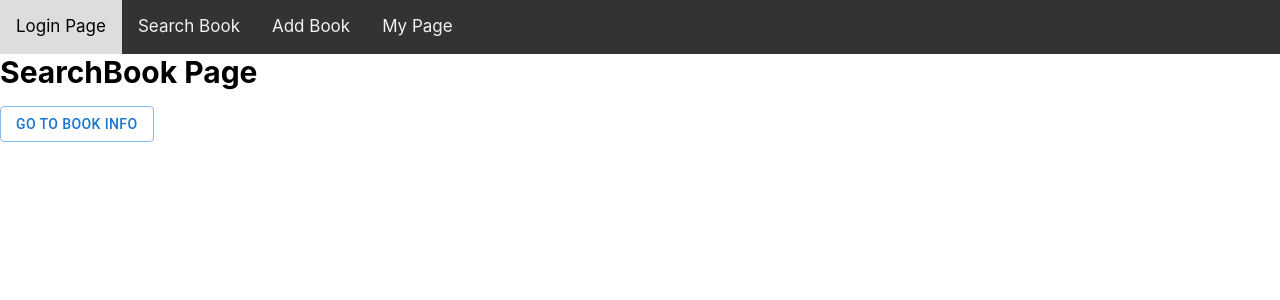
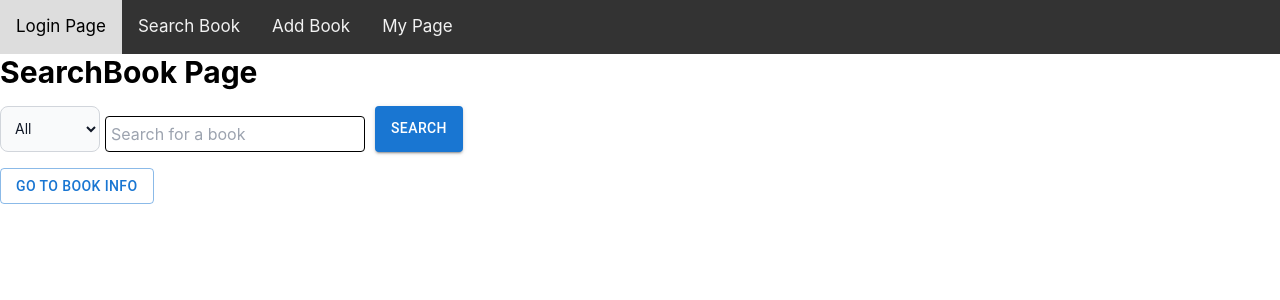
Before and after one commit to peanut0204/SAD_fp, a React (Create React App) app in the folder frontend/: page /SearchBook/1 in a window 1280 px wide. Shown: the top 300 px of the page. Built offline with nearby package versions, Linux system fonts and the light colour scheme.

Commit message:
adjust search page and app.py

```diff
--- a/frontend/src/pages/Login.jsx
+++ b/frontend/src/pages/Login.jsx
@@ -21,9 +21,8 @@ function Login() {
   //   setDataframe(result);
   const [account, setAccount] = useState('');
   const [password, setPassword] = useState('');
+	const [loginFailed, setLoginFailed] = useState(false);
   const navigate = useNavigate();
-
-  const [loginFailed, setLoginFailed] = useState(false);
 
   const handleSubmit = async (e) => {
     e.preventDefault();
@@ -54,7 +53,7 @@ function Login() {
     else {
       console.log('Login failed');
       setLoginFailed(true);
-      // Handle unsuccessful login (show error message, etc.)
+
     }
 
 
--- a/frontend/src/pages/Register.jsx
+++ b/frontend/src/pages/Register.jsx
@@ -10,6 +10,8 @@ function Register() {
   const [nickname, setNickname] = useState('');
   const [gender, setGender] = useState('');
   const [birthday, setBirthday] = useState('');
+  const [registerFailed, setRegisterFailed] = useState(false);
+  const [register_err_msg, setRegister_err_msg] = useState('');
 
 	const navigate = useNavigate();
 
@@ -30,18 +32,16 @@ function Register() {
 
 		// Check if login is successful
 		if (data.success) {
-			console.log('Login successful');
-			console.log('Member ID:', data.memberId);
-			console.log('Identity:', data.identity);
-			if (data.identity === 'Admin') {
-				navigate(`/AdminPage/${data.memberId}`);
-			} else {
-				navigate(`/MyPage/${data.memberId}`);
-			}
+			console.log('Register successful');
+      console.log('Login Automaticaly');
+			console.log('Member ID:', data.memberId);;
+
+			navigate(`/MyPage/${data.memberId}`);
 		}
 		else {
-			console.log('Login failed');
-			// Handle unsuccessful login (show error message, etc.)
+      setRegisterFailed(true);
+			console.log(data.message);
+      setRegister_err_msg(data.message);
 		}
   };
   return (
@@ -103,10 +103,11 @@ function Register() {
 						onChange={(e) => setBirthday(e.target.value)}
 					/>
 				</label>
-
 				<br />
 				<Button variant="contained" type="submit" style={{ marginTop: '10px' }}>Register</Button>
 			</form>
+      {registerFailed && <p style={{ color: 'red' }}>{register_err_msg}</p>}
+
       <div style={{ display: 'flex', alignItems: 'center' }}>
         <p>Already has an account?</p>
         <Link to="/">
--- a/frontend/src/pages/SearchBook.jsx
+++ b/frontend/src/pages/SearchBook.jsx
@@ -1,4 +1,4 @@
-import React from 'react';
+import React, { useState } from 'react';
 import { Link, useParams } from 'react-router-dom';
 import Navbar from '../components/Navbar';
 import Button from '@mui/material/Button'; //a prettier button
@@ -6,10 +6,48 @@ import Button from '@mui/material/Button'; //a prettier button
 
 function SearchBook() {
 	const { memberId } = useParams();
+	const [searchTerm, setSearchTerm] = useState('');
+	const [searchType, setSearchType] = useState('all');
+
+	const handleSearch =  async (e) => {
+    const response = await fetch('http://127.0.0.1:5000/api/serchbook', {
+			method: 'POST',
+			headers: {
+				'Content-Type': 'application/json',
+			},
+			body: JSON.stringify({ searchType, searchTerm }),
+		});
+
+		const data = await response.json();
+
+
+
+
+
+  };
 	return (
 		<div>
 			<Navbar memberId={memberId} />
+
 			<h1 className="text-3xl font-bold mb-4">SearchBook Page</h1>
+
+			<div className="flex mb-4">
+				<select class="bg-gray-50 border border-gray-300 text-gray-900 text-sm rounded-lg focus:ring-blue-500 focus:border-blue-500 block w-[100px] p-2.5 dark:bg-gray-700 dark:border-gray-600 dark:placeholder-gray-400 dark:text-white dark:focus:ring-blue-500 dark:focus:border-blue-500"
+					value={searchType} onChange={e => setSearchType(e.target.value)}>
+					<option value="all">All</option>
+					<option value="title">Title</option>
+					<option value="author">Author</option>
+				</select>
+				<input
+					type="text"
+					style={{ border: '1px solid black', borderRadius: '4px', padding: '5px', marginLeft:'5px', marginRight:'10px', marginTop: '10px' }}
+					value={searchTerm}
+					onChange={e => setSearchTerm(e.target.value)}
+					placeholder="Search for a book"
+				/>
+				<Button variant="contained" onClick={handleSearch}>Search</Button>
+			</div>
+
 			<Link to={`/BookInfo/${memberId}`}>
 				<Button variant="outlined">Go to book info</Button>
 			</Link>
```
Also changed, not shown: 1 other file (tests, documents, lock files or other folders).
